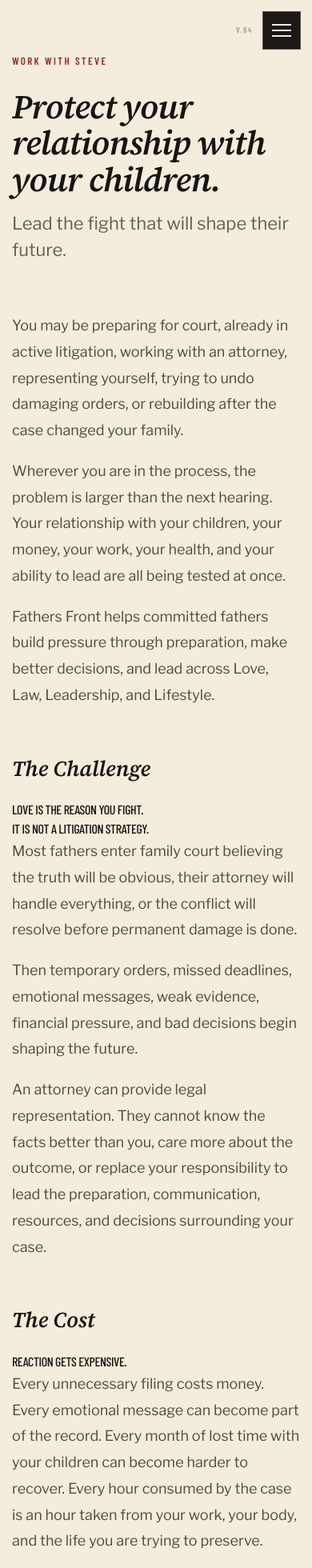
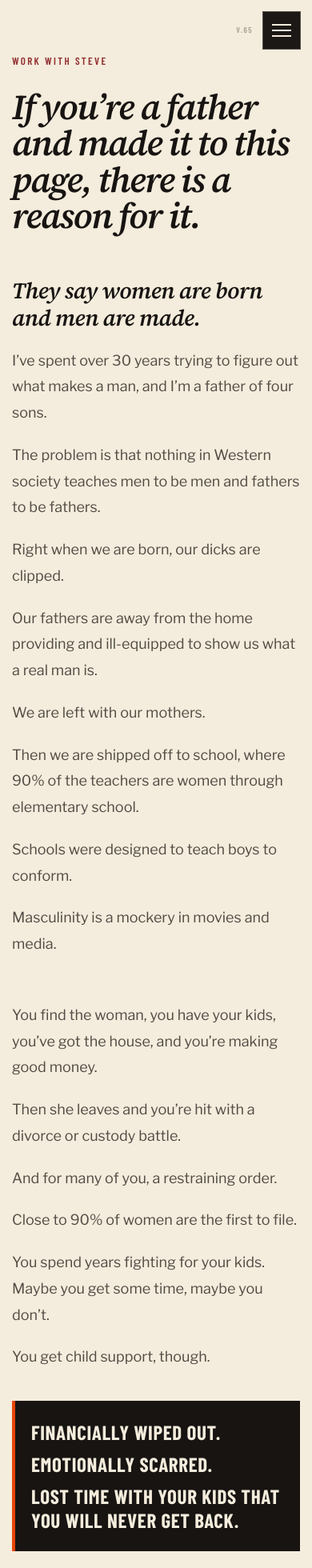
Before and after one commit to mestevelove/fathersfront, a Next.js app: page /work-with-steve in a window 390 px wide. Shown: the top 1960 px of the page at 80% size. Built offline with nearby package versions, Linux system fonts and the light colour scheme; a web font is replaced by a local one.

Commit message:
Release V.65 Work With Steve journey

```diff
--- a/app/components/Header.tsx
+++ b/app/components/Header.tsx
@@ -12,11 +12,11 @@ export function Header() {
           <span /><span /><span />
         </button>
         <nav className={open ? "nav open" : "nav"} aria-label="Primary navigation">
-          <div className="mobile-menu-heading"><span>Main Menu</span><b>V.64</b></div>
+          <div className="mobile-menu-heading"><span>Main Menu</span><b>V.65</b></div>
           <Link href="/">Home</Link><Link href="/books">Books</Link><Link href="/articles">Articles</Link>
           <Link href="/speaking">Speaking</Link><Link href="/about">About</Link><Link className="nav-cta" href="/work-with-steve">Work With Steve</Link>
         </nav>
-        <span className="site-version" aria-label="Site version 64">V.64</span>
+        <span className="site-version" aria-label="Site version 65">V.65</span>
       </div>
     </header>
   );
--- a/app/globals.css
+++ b/app/globals.css
@@ -480,16 +480,47 @@ h1 em,h2 em { font-family:"Source Serif 4",serif; color:var(--ember); text-trans
 .work-editorial-next h2 { max-width:1000px; margin:30px auto; color:var(--cream); font:900 clamp(62px,7vw,112px)/.79 var(--hero); text-transform:uppercase; }
 .work-editorial-next>div>p:last-child { color:#bdb2a0; font-size:18px; }
 
-/* Work With Steve: intentionally plain reading page */
+/* Work With Steve: long-form story and three-stage ascent */
 .work-simple { background:var(--cream); color:var(--ink); }
-.work-simple-copy { padding:92px 0 18px; }
+.work-simple-copy { padding:92px 0 34px; }
 .work-simple-column { max-width:800px; }
 .work-simple-label { margin:0 0 28px; color:var(--red); font:600 13px/1 var(--display); letter-spacing:.18em; text-transform:uppercase; }
-.work-simple h1 { margin:0 0 16px; color:var(--ink); font:600 clamp(42px,5vw,64px)/1.08 "Source Serif 4",Georgia,serif; letter-spacing:-.02em; text-transform:none; }
+.work-simple h1 { margin:0 0 72px; color:var(--ink); font:600 clamp(44px,5.6vw,76px)/1.03 "Source Serif 4",Georgia,serif; letter-spacing:-.035em; text-transform:none; }
 .work-simple-subtitle { margin:0 0 62px; color:#665e55; font:400 22px/1.5 var(--body); }
 .work-simple-copy-section { margin-bottom:58px; }
 .work-simple-copy-section h2,.work-simple-next h2 { margin:0 0 22px; color:var(--ink); font:600 27px/1.28 "Source Serif 4",Georgia,serif; letter-spacing:0; text-transform:none; }
 .work-simple-copy-section p { margin:0 0 18px; color:#514a43; font:400 18px/1.82 var(--body); }
+.work-story { margin:0 0 72px; }
+.work-story p { margin:0 0 20px; color:#514a43; font:400 18px/1.82 var(--body); }
+.work-story-lead { color:var(--ink)!important; font:600 clamp(28px,3.5vw,42px)/1.22 "Source Serif 4",Georgia,serif!important; letter-spacing:-.02em; }
+.work-story-pull { margin:42px 0!important; padding:24px 0 0; color:var(--ink)!important; border-top:2px solid var(--red); font:600 clamp(27px,3vw,38px)/1.22 "Source Serif 4",Georgia,serif!important; }
+.work-story blockquote { margin:46px 0; color:var(--red); font:600 clamp(36px,5vw,62px)/1.05 "Source Serif 4",Georgia,serif; letter-spacing:-.035em; }
+.work-story-strikes { margin:38px 0; padding:28px 32px; background:var(--ink); border-left:4px solid var(--ember); }
+.work-story-strikes p { margin:0; color:var(--cream); font:800 clamp(25px,3vw,36px)/1.2 var(--display); letter-spacing:.025em; text-transform:uppercase; }
+.work-story-strikes p + p { margin-top:10px; }
+.work-story-single { color:var(--red)!important; font:900 clamp(50px,7vw,86px)/.9 var(--hero)!important; text-transform:uppercase; }
+.work-story-transition { margin-bottom:36px; }
+.work-stages { position:relative; overflow:hidden; padding:112px 0 122px; }
+.work-stages::before { content:""; position:absolute; inset:0; background:linear-gradient(115deg,rgba(145,45,47,.16),transparent 42%),repeating-linear-gradient(90deg,transparent 0 calc(33.333% - 1px),rgba(244,236,220,.035) calc(33.333% - 1px) 33.333%); pointer-events:none; }
+.work-stages .shell { position:relative; }
+.work-stages-head { display:grid; grid-template-columns:minmax(0,.55fr) minmax(0,1.45fr); gap:40px; align-items:end; margin-bottom:62px; }
+.work-stages-head .section-kicker { align-self:start; color:#c9bcaa; border-color:#c9bcaa; }
+.work-stages-head h2 { margin:0; color:var(--cream); font:900 clamp(68px,8.5vw,132px)/.78 var(--hero); text-transform:uppercase; }
+.work-stages-head h2 em { color:var(--ember); }
+.work-stage-grid { display:grid; grid-template-columns:repeat(3,minmax(0,1fr)); border:1px solid rgba(244,236,220,.22); }
+.work-stage { min-width:0; padding:32px clamp(24px,2.6vw,42px) 42px; border-top:5px solid var(--red); }
+.work-stage + .work-stage { border-left:1px solid rgba(244,236,220,.22); }
+.work-stage-02 { border-top-color:var(--cream); }
+.work-stage-03 { border-top-color:var(--ember); }
+.work-stage-top { display:flex; justify-content:space-between; gap:20px; align-items:flex-start; margin-bottom:46px; }
+.work-stage-top span { padding-top:7px; color:#b6aa9b; font:700 12px/1 var(--display); letter-spacing:.18em; text-transform:uppercase; }
+.work-stage-top b { color:rgba(244,236,220,.12); font:900 clamp(72px,7vw,112px)/.65 var(--hero); }
+.work-stage h3 { margin:0 0 30px; color:var(--cream); font:800 clamp(38px,3.6vw,58px)/.9 var(--display); letter-spacing:.01em; text-transform:uppercase; }
+.work-stage-01 h3 { color:#d66c6e; }
+.work-stage-03 h3 { color:#ff7040; }
+.work-stage-copy p { margin:0; color:#bdb2a4; font:400 15px/1.72 var(--body); }
+.work-stage-copy p + p { margin-top:14px; }
+.work-after-stages { padding-top:106px; }
 .work-simple-framework { padding:14px 0 82px; }
 .work-simple-quote { margin:0 0 38px; padding:17px 0 0; color:var(--ink); border-top:2px solid var(--red); font:600 clamp(28px,3.5vw,42px)/1.08 "Source Serif 4",Georgia,serif; }
 .work-simple-front-list { border-top:1px solid #bdb1a1; }
@@ -498,6 +529,8 @@ h1 em,h2 em { font-family:"Source Serif 4",serif; color:var(--ember); text-trans
 .work-simple-front-list h3 { margin:0 0 9px; color:var(--ink); font:600 24px/1.2 "Source Serif 4",Georgia,serif; letter-spacing:0; text-transform:none; }
 .work-simple-front-list p { max-width:650px; margin:0; color:#514a43; font:400 16px/1.72 var(--body); }
 .work-simple-offers { padding:14px 0 108px; }
+.work-simple-offers h2 { margin:0 0 12px; color:var(--ink); font:600 clamp(38px,4.5vw,58px)/1.08 "Source Serif 4",Georgia,serif; letter-spacing:-.025em; text-transform:none; }
+.work-offers-intro { margin:0 0 42px; color:#665e55; font:400 19px/1.6 var(--body); }
 .work-simple-offers .work-v2-offers { display:grid; grid-template-columns:1fr 1fr; gap:14px; }
 .work-simple-offers .work-v2-offers article { min-height:0; padding:36px; }
 .work-simple-offers .work-v2-offers span { font:600 12px var(--body); letter-spacing:.1em; }
@@ -534,6 +567,17 @@ h1 em,h2 em { font-family:"Source Serif 4",serif; color:var(--ember); text-trans
   .work-editorial-fronts,.work-editorial-offers,.work-editorial-next { padding-block:78px; }
   .work-editorial-change { padding-top:78px; padding-bottom:54px; }
   .work-simple-copy,.work-simple-offers { padding-top:70px; }
+  .work-simple h1 { margin-bottom:54px; }
+  .work-story { margin-bottom:56px; }
+  .work-story-strikes { padding:24px 20px; }
+  .work-stages { padding:82px 0; }
+  .work-stages-head { grid-template-columns:minmax(0,1fr); gap:28px; margin-bottom:44px; }
+  .work-stage-grid { grid-template-columns:minmax(0,1fr); }
+  .work-stage { padding:30px 24px 38px; }
+  .work-stage + .work-stage { border-left:0; border-top-width:5px; }
+  .work-stage-top { margin-bottom:34px; }
+  .work-stage h3 { max-width:390px; }
+  .work-after-stages { padding-top:78px; }
   .work-simple-framework { padding-bottom:60px; }
   .work-simple-offers .work-v2-offers { grid-template-columns:1fr; }
 }
--- a/app/work-with-steve/page.tsx
+++ b/app/work-with-steve/page.tsx
@@ -3,16 +3,30 @@ import type { ReactNode } from "react";
 import { Header } from "../components/Header";
 import { Footer } from "../components/Footer";
 
-const fronts = [
-  ["01", "Leadership", "Protect the income, business, career, team, and operating capacity that fund the fight and support the future you are building for your children."],
-  ["02", "Lifestyle", "Build the strength, sleep, food, health, energy, and discipline required to make clear decisions under sustained pressure."],
-  ["03", "Law", "Understand the battlefield, build the chronology and record, prepare the case, and work intelligently with attorneys or pro se so you stop reacting and start creating pressure."],
-  ["04", "Love", "Protect the bond with your children, communicate without feeding the conflict, rebuild after alienation or separation, and stop repeating the relationship patterns that created the fracture."],
+function Story({ children, className = "" }: { children: ReactNode; className?: string }) {
+  return <section className={`work-story ${className}`.trim()}>{children}</section>;
+}
+
+const stages = [
+  {
+    number: "01",
+    label: "Stage 1",
+    title: "Fight for Your Fatherhood",
+    copy: <><p>You’re in family court and in a high-conflict situation where you’re fighting just to be a father.</p><p>This is a legal battle for most and definitely a financial battle.</p></>,
+  },
+  {
+    number: "02",
+    label: "Stage 2",
+    title: "Fortify Your Foundation",
+    copy: <><p>After the legal fight, you’re rebuilding your life for you and your kids, if you were lucky enough to have a meaningful relationship.</p><p>Many make it to this point and think the hard work is done.</p><p>That is a mistake.</p></>,
+  },
+  {
+    number: "03",
+    label: "Stage 3",
+    title: "Forge Your Family’s Future",
+    copy: <><p>Most men never really make it here.</p><p>These are the men who know they were put here to create.</p><p>It will be different for each man.</p><p>It could be a business goal, a book, travel, or creating a legacy for your kids.</p><p>Very few men actually create the lives they really want.</p><p>They either make it through family court just to survive, or they use it as the foundation to thrive.</p></>,
+  },
 ];
-
-function CopySection({ title, children }: { title?: string; children: ReactNode }) {
-  return <section className="work-simple-copy-section">{title && <h2>{title}</h2>}{children}</section>;
-}
 
 export default function WorkWithStevePage() {
   return <main className="work-simple">
@@ -20,75 +34,154 @@ export default function WorkWithStevePage() {
     <article className="work-simple-copy cream-section">
       <div className="shell work-simple-column">
         <p className="work-simple-label">Work With Steve</p>
-        <h1>Protect your relationship with your children.</h1>
-        <p className="work-simple-subtitle">Lead the fight that will shape their future.</p>
+        <h1>If you’re a father and made it to this page, there is a reason for it.</h1>
 
-        <CopySection>
-          <p>You may be preparing for court, already in active litigation, working with an attorney, representing yourself, trying to undo damaging orders, or rebuilding after the case changed your family.</p>
-          <p>Wherever you are in the process, the problem is larger than the next hearing. Your relationship with your children, your money, your work, your health, and your ability to lead are all being tested at once.</p>
-          <p>Fathers Front helps committed fathers build pressure through preparation, make better decisions, and lead across Love, Law, Leadership, and Lifestyle.</p>
-        </CopySection>
+        <Story>
+          <p className="work-story-lead">They say women are born and men are made.</p>
+          <p>I’ve spent over 30 years trying to figure out what makes a man, and I’m a father of four sons.</p>
+          <p>The problem is that nothing in Western society teaches men to be men and fathers to be fathers.</p>
+          <p>Right when we are born, our dicks are clipped.</p>
+          <p>Our fathers are away from the home providing and ill-equipped to show us what a real man is.</p>
+          <p>We are left with our mothers.</p>
+          <p>Then we are shipped off to school, where 90% of the teachers are women through elementary school.</p>
+          <p>Schools were designed to teach boys to conform.</p>
+          <p>Masculinity is a mockery in movies and media.</p>
+        </Story>
 
-        <CopySection title="The Challenge">
-          <h3>Love is the reason you fight.<br />It is not a litigation strategy.</h3>
-          <p>Most fathers enter family court believing the truth will be obvious, their attorney will handle everything, or the conflict will resolve before permanent damage is done.</p>
-          <p>Then temporary orders, missed deadlines, emotional messages, weak evidence, financial pressure, and bad decisions begin shaping the future.</p>
-          <p>An attorney can provide legal representation. They cannot know the facts better than you, care more about the outcome, or replace your responsibility to lead the preparation, communication, resources, and decisions surrounding your case.</p>
-        </CopySection>
+        <Story>
+          <p>You find the woman, you have your kids, you’ve got the house, and you’re making good money.</p>
+          <p>Then she leaves and you’re hit with a divorce or custody battle.</p>
+          <p>And for many of you, a restraining order.</p>
+          <p>Close to 90% of women are the first to file.</p>
+          <p>You spend years fighting for your kids. Maybe you get some time, maybe you don’t.</p>
+          <p>You get child support, though.</p>
+          <div className="work-story-strikes"><p>Financially wiped out.</p><p>Emotionally scarred.</p><p>Lost time with your kids that you will never get back.</p></div>
+          <p>You’re alone to fight this. Nobody gives a shit.</p>
+          <p>The courts, your attorney, and your ex all get their fair share.</p>
+          <p>You know it’s wrong. It’s like the entire system gaslit you, and you can feel it pulling your last nerve.</p>
+          <p>So you suck it up and move through it.</p>
+          <p>You rebuild from nothing.</p>
+          <p>A part of your soul has been stolen.</p>
+          <p>Every child support payment.</p>
+          <p>Every critical remark from your ex.</p>
+          <p>It feels like a prison sentence while you wait for your kids to age out and let them make their own choices.</p>
+          <p>You pray they see the price you paid and the truth.</p>
+        </Story>
 
-        <CopySection title="The Cost">
-          <h3>Reaction gets expensive.</h3>
-          <p>Every unnecessary filing costs money. Every emotional message can become part of the record. Every month of lost time with your children can become harder to recover. Every hour consumed by the case is an hour taken from your work, your body, and the life you are trying to preserve.</p>
-          <p>Most fathers do not lose ground because they do not love their children.</p>
-          <p>They lose ground because they enter an unfamiliar system in reaction. They wait too long, trust too blindly, communicate too emotionally, or conserve money until the damage costs more to repair.</p>
-          <p>This is how fathers lose more than hearings. They lose income, health, confidence, relationships, and years of their children&apos;s lives.</p>
-        </CopySection>
+        <Story>
+          <p className="work-story-lead">I want to tell you that you’re not alone.</p>
+          <p>There are millions of fathers out there going through this.</p>
+          <p>It’s been happening for decades.</p>
+          <p>And it started when the government started incentivizing mothers to leave.</p>
+          <p className="work-story-pull">The courts became the dad and you became the debtor.</p>
+        </Story>
 
-        <CopySection title="I Know the Terrain">
-          <p>I did not build this work from theory.</p>
-          <p>In my first divorce, I gave too much responsibility to professionals, lived in reaction, and learned what happens when a father enters family court without understanding the battlefield.</p>
-          <p>Years later, when my youngest son was taken to Germany, I did it differently. I learned the law, built the record, represented myself through critical stages of the Texas case, secured sole custody in Texas, filed and won a Hague return case in Germany, defeated the appeal, and continue working through enforcement and return.</p>
-          <p>Before this fight, I built a multi-million-dollar coaching business and coached hundreds of entrepreneurs, executives, doctors, and leaders. I know how to build income, teams, discipline, and momentum while life is under pressure.</p>
-          <p>I did not simply survive the litigation.</p>
-          <p>I learned how to lead it.</p>
-          <p>That is the work I bring to Fathers Front.</p>
-        </CopySection>
+        <Story>
+          <p>I’ve been through this system twice.</p>
+          <p>The first time, I got 44% custody and child support after being married for 20 years and having three boys.</p>
+          <p>And the oldest of my three sons was alienated from me.</p>
+          <p>They gave mom primary while she was snorting coke and driving drunk.</p>
+          <p>I couldn’t prove it.</p>
+          <p>The panic I would feel letting her take the kids, let alone paying her bills.</p>
+          <p>The problem is that I didn’t know what to do.</p>
+          <p>I suspected my attorney’s job was to corral me through the system, make me pay the tax, and then move on to the next case.</p>
+          <p>I knew something was wrong, but I didn’t know how to do it on my own.</p>
+          <p>So I gave up.</p>
+        </Story>
+
+        <Story>
+          <p>I moved on and started rebuilding my life.</p>
+          <p>I made millions living all over the world and had a great relationship with my sons.</p>
+          <p>I wanted a family, and after about a decade I met a beautiful German woman.</p>
+          <p>The first year was great, but not easy.</p>
+          <p>Then we had a son, Ori.</p>
+          <p>I had never been happier in my life.</p>
+          <p>I had a beautiful home, woman, and now a son to love on.</p>
+          <p>When he was three months old, her mother came to help.</p>
+          <p>They all left after two weeks.</p>
+          <p>I was devastated and afraid she would leave for Germany and never return.</p>
+          <p>She kept me off the birth certificate and took me to court.</p>
+          <p>I had a choice to make.</p>
+          <p>I could just let this go because I knew that I would be in a full-time legal fight for two years minimum.</p>
+          <blockquote>“Who do I become on the other side?”</blockquote>
+          <p>I knew I had unfinished business with the family court.</p>
+          <p>I was framed as controlling, abusive, and dangerous to his wellbeing.</p>
+          <p>They absolutely destroyed me.</p>
+          <p>Right away, they wouldn’t let me see him, and they put me on supervised visitation for a couple of hours a week.</p>
+          <p>I had no idea how that could happen after raising three sons.</p>
+          <p>I had to figure this out.</p>
+          <p>I knew I was being called back to understand how the courts are able to do this when it goes against what is natural and sacred.</p>
+          <p className="work-story-single">Fathers.</p>
+        </Story>
+
+        <Story>
+          <p>Terrified, I refused to work with an attorney and had no idea what I was doing.</p>
+          <p>I knew that I was going to lose early, but I was not going to give up.</p>
+          <p>I created legal pressure and forced her to start making poor choices.</p>
+          <p>When I started getting results, she fled and abducted our son to Germany.</p>
+          <p>She violated court orders.</p>
+          <p>I took it international through the Hague Convention and won.</p>
+          <p>She appealed. I won that too.</p>
+          <p>You’ll have to read my book, <em>Stolen Sons</em>, to hear how the story ends.</p>
+        </Story>
+
+        <Story className="work-story-transition">
+          <p>What I have learned is that, as men, we are made.</p>
+          <p>Everything that has happened to this point was to make you into the man God created you to be.</p>
+          <p>This was not an accident.</p>
+          <p>There are three stages to this journey, and each stage has a different set of challenges.</p>
+          <p className="work-story-lead">They are the levels of the game of fatherhood.</p>
+        </Story>
       </div>
     </article>
 
-    <section className="work-simple-framework cream-section">
-      <div className="shell work-simple-column">
-        <blockquote className="work-simple-quote">The Four Fronts</blockquote>
-        <h2>The problem may begin in court.<br />The solution requires the whole man.</h2>
-        <p>Law is the doorway for many fathers. The other three fronts determine whether you can carry the fight, protect what remains, and build the life your children need on the other side.</p>
-        <div className="work-simple-front-list">
-          {fronts.map(([number, title, copy]) => <article key={title}><span>{number}</span><div><h3>{title}</h3><p>{copy}</p></div></article>)}
+    <section className="work-stages dark-section" aria-labelledby="work-stages-title">
+      <div className="shell">
+        <div className="work-stages-head">
+          <p className="section-kicker">The Journey</p>
+          <h2 id="work-stages-title">Three stages.<br /><em>One ascent.</em></h2>
+        </div>
+        <div className="work-stage-grid">
+          {stages.map((stage) => <article key={stage.number} className={`work-stage work-stage-${stage.number}`}>
+            <div className="work-stage-top"><span>{stage.label}</span><b aria-hidden="true">{stage.number}</b></div>
+            <h3>{stage.title}</h3>
+            <div className="work-stage-copy">{stage.copy}</div>
+          </article>)}
         </div>
       </div>
     </section>
 
-    <article className="work-simple-copy cream-section">
+    <article className="work-simple-copy work-after-stages cream-section">
       <div className="shell work-simple-column">
-        <CopySection title="The Change">
-          <h3>Become the father the fight requires.</h3>
-          <p>This does not mean becoming a lawyer.</p>
-          <p>It means becoming the man who knows the facts, controls his communication, directs his resources, holds his standards, and refuses to let other people define his relationship with his children.</p>
-          <p>The court matter may be temporary.</p>
-          <p>The father you become, the business you preserve, the health you rebuild, and the relationship you fight for will shape the rest of your life.</p>
-        </CopySection>
+        <Story>
+          <p>At each stage, you are made into the man you were designed to be.</p>
+          <p>Many men stop after Stage 1 or 2.</p>
+          <p>All the programming from the schools, jobs, and most of the world teaches men to live mediocre lives.</p>
+          <p>If that’s you, you’re on the wrong page.</p>
+          <p>I’m talking to you, the badass motherfucker who’s been through some shit.</p>
+          <p>The man who looks at everything he’s been through and is like, “That’s all you got?”</p>
+          <blockquote>“That was just a fucking warm-up for me!”</blockquote>
+          <p>Now imagine having a brotherhood of men who think the same way and are ready to die beside you as we fight for our sacred rights as fathers.</p>
+        </Story>
+        <Story>
+          <p>If I’ve learned anything recently, fucked-up shit will happen when you least expect it.</p>
+          <p>As fathers, we’re here to produce, provide, and protect.</p>
+          <p>When we are not making ourselves better, we are neglecting our duties as men.</p>
+          <p>As we have all experienced, when we neglect our duties, there are people and systems that will dictate our lives.</p>
+          <p className="work-story-pull">I call that tyranny, and it won’t happen on my watch.</p>
+        </Story>
       </div>
     </article>
 
     <section className="work-simple-offers cream-section">
       <div className="shell work-simple-column">
-        <blockquote className="work-simple-quote">Choose Your Level of Support</blockquote>
-        <h2>Choose the support that matches the stakes.</h2>
-        <p>Both offers use the same Four Fronts. The difference is the complexity of the situation, the amount at risk, and the level of access required.</p>
+        <blockquote className="work-simple-quote">Work With Steve</blockquote>
+        <h2>Two ways to work with me directly.</h2>
+        <p className="work-offers-intro">Either in a group or one-on-one.</p>
         <div className="work-v2-offers">
           <article className="work-v2-brotherhood"><span>Bloodline Brotherhood</span><h3>Bloodline<br />Brotherhood</h3><p>A private coaching group for fathers navigating custody, child support, alienation, modification, enforcement, or the rebuild that follows.</p><p>Weekly group calls combine case leadership, accountability, and coaching across Leadership, Lifestyle, Law, and Love.</p><strong>$497 <small>per month</small></strong><small>Founding cohort opening soon.</small><Link className="button cream-button" href="/bloodline-brotherhood">Explore Brotherhood</Link></article>
           <article className="work-v2-advisory"><span>Bloodline Advisory</span><h3>Bloodline<br />Advisory</h3><p>Private strategic counsel for fathers facing complex litigation, significant business or asset exposure, interstate or international conflict, abduction, enforcement, or multiple professional teams.</p><p>Start with a 60-minute private strategy call. Private advisory engagements begin at $15,000.</p><strong>$297</strong><p>A focused 60-minute private strategy call to identify the highest-risk issue, clarify the decision in front of you, and determine the next actions required. One call at this rate per person.</p><Link className="button ember" href="/bloodline-advisory">Book a Strategy Call</Link></article>
         </div>
-        <div className="work-simple-next"><p>You do not need another person to rescue you.</p><p>You need a clear strategy, consistent pressure, and the support to lead.</p><p>Choose the level that matches the fight in front of you.</p></div>
       </div>
     </section>
     <Footer />
--- a/public/template.html
+++ b/public/template.html
@@ -54,7 +54,7 @@
   </style>
 </head>
 <body>
-  <header class="masthead"><div class="shell"><a class="brand" href="/">Fathers <b>Front</b></a><span class="version">ARTICLE TEMPLATE · V.64</span></div></header>
+  <header class="masthead"><div class="shell"><a class="brand" href="/">Fathers <b>Front</b></a><span class="version">ARTICLE TEMPLATE · V.65</span></div></header>
   <main>
     <header class="hero"><div class="shell">
       <p class="issue">FIELD NOTE <b>/ TEMPLATE</b> · [LAW / LOVE / LEADERSHIP / LIFESTYLE]</p>
```
Also changed, not shown: 1 other file (tests, documents, lock files or other folders).
